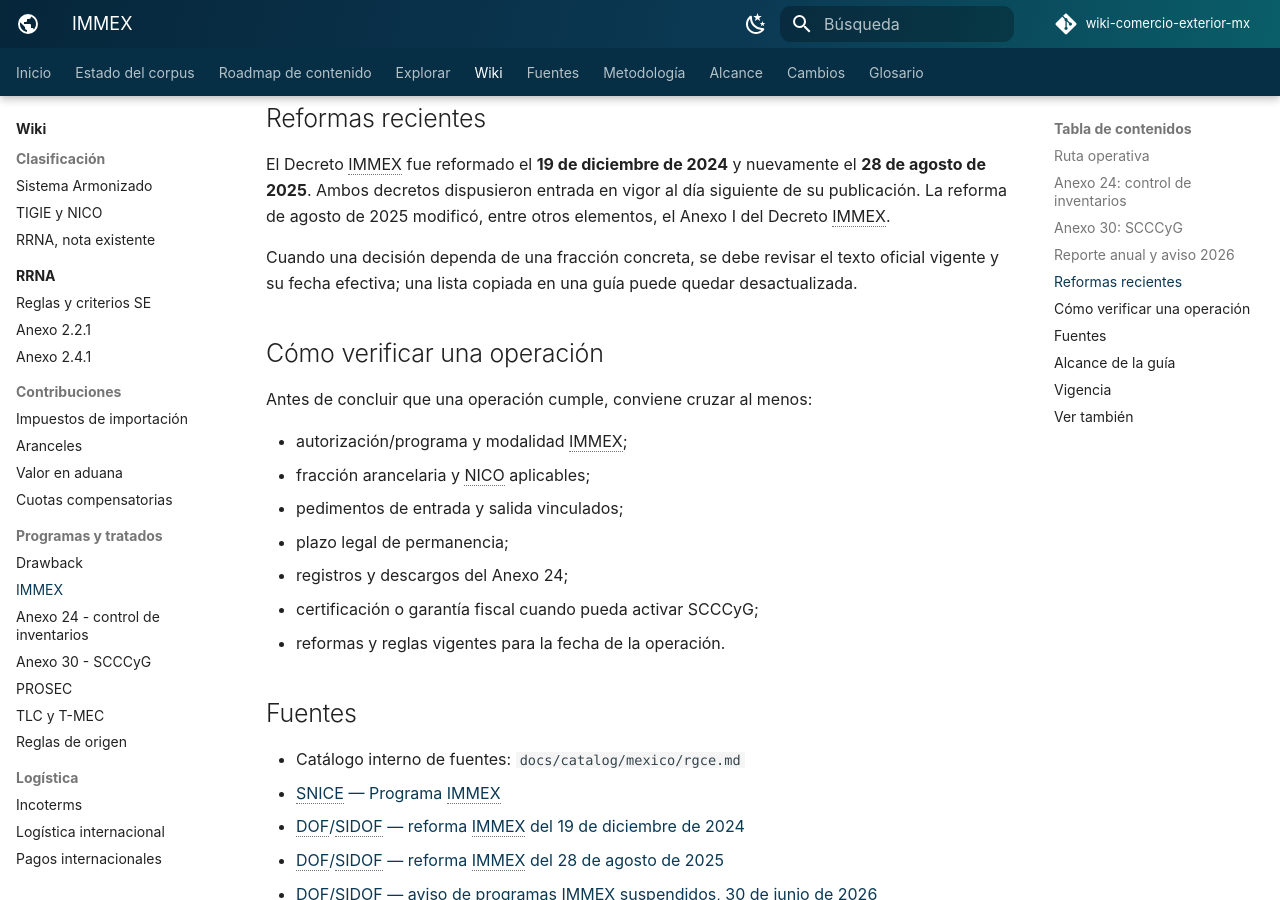
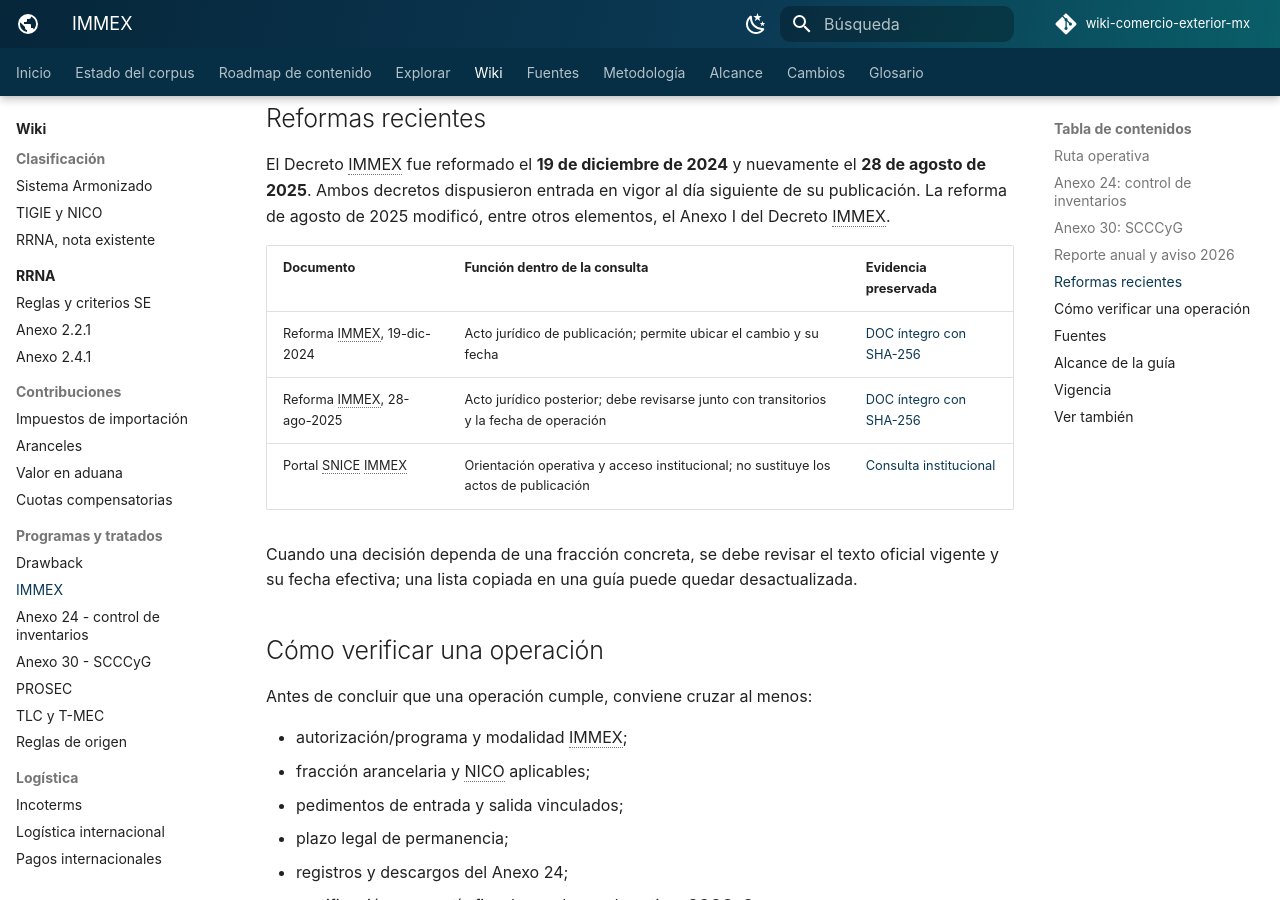
Before and after one commit to jccontrerasg08-cpu/wiki-comercio-exterior-mx, an MkDocs documentation site: the page built from docs/wiki/programas/immex.md, in a window 1280 px wide and 900 px high, scrolled down 1783 px. Built offline with MkDocs 1.6.1 and Material for MkDocs 9.7.7, drawn with Linux system fonts in a browser that asks for light colours; comment, search, counter and statistics services are not loaded.

Commit message:
docs: link preserved IMMEX reforms

```diff
--- a/docs/wiki/programas/immex.md
+++ b/docs/wiki/programas/immex.md
@@ -43,6 +43,12 @@
 
 El Decreto IMMEX fue reformado el **19 de diciembre de 2024** y nuevamente el **28 de agosto de 2025**. Ambos decretos dispusieron entrada en vigor al día siguiente de su publicación. La reforma de agosto de 2025 modificó, entre otros elementos, el Anexo I del Decreto IMMEX.
 
+| Documento | Función dentro de la consulta | Evidencia preservada |
+|---|---|---|
+| Reforma IMMEX, 19-dic-2024 | Acto jurídico de publicación; permite ubicar el cambio y su fecha | [DOC íntegro con SHA-256](https://github.com/jccontrerasg08-cpu/wiki-comercio-exterior-mx/releases/download/primary-sources-2026.08.19-cycle-two/5745788.doc) |
+| Reforma IMMEX, 28-ago-2025 | Acto jurídico posterior; debe revisarse junto con transitorios y la fecha de operación | [DOC íntegro con SHA-256](https://github.com/jccontrerasg08-cpu/wiki-comercio-exterior-mx/releases/download/primary-sources-2026.08.19-cycle-two/5766797.doc) |
+| Portal SNICE IMMEX | Orientación operativa y acceso institucional; no sustituye los actos de publicación | [Consulta institucional](https://www.snice.gob.mx/cs/avi/snice/immex.html) |
+
 Cuando una decisión dependa de una fracción concreta, se debe revisar el texto oficial vigente y su fecha efectiva; una lista copiada en una guía puede quedar desactualizada.
 
 ## Cómo verificar una operación
```
